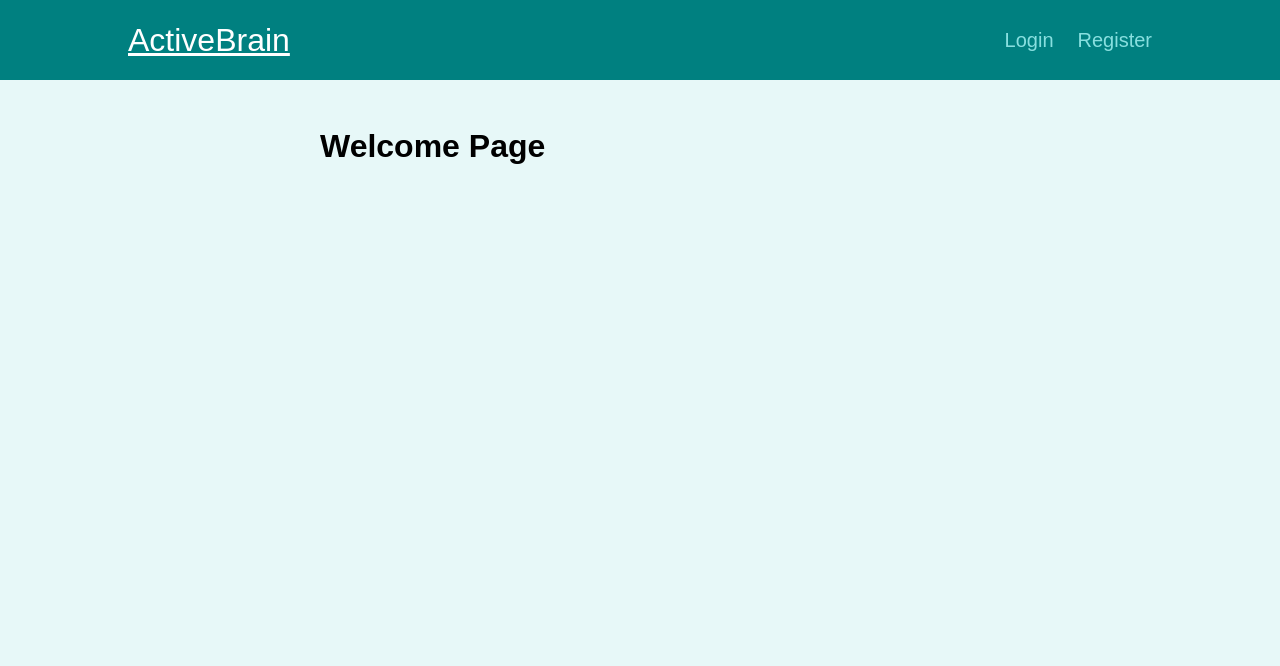
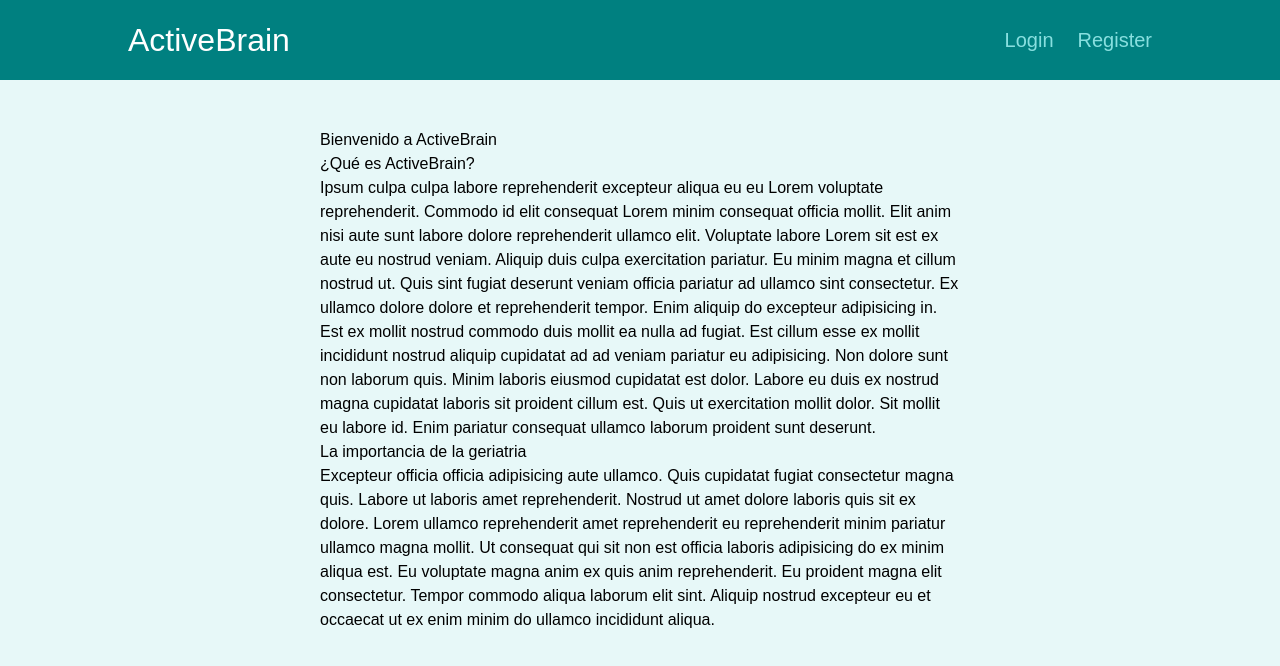
Before and after one commit to josecarlosmemo/activeBrain, a React (Create React App) app: page / in a window 1280 px wide. Shown: the top 666 px of the page. Built offline with nearby package versions, Linux system fonts and the light colour scheme.

Commit message:
Reconfig Tailwind

```diff
--- a/package.json
+++ b/package.json
@@ -35,5 +35,10 @@
       "last 1 firefox version",
       "last 1 safari version"
     ]
+  },
+  "devDependencies": {
+    "autoprefixer": "^10.4.5",
+    "postcss": "^8.4.12",
+    "tailwindcss": "^3.0.24"
   }
 }
--- /dev/null
+++ b/postcss.config.js
@@ -0,0 +1,6 @@
+module.exports = {
+  plugins: {
+    tailwindcss: {},
+    autoprefixer: {},
+  },
+}
--- a/src/App.js
+++ b/src/App.js
@@ -1,5 +1,5 @@
 import React from "react";
-import { Routes, Route, Navigate } from "react-router-dom";
+import { Routes, Route } from "react-router-dom";
 import Layout from "./components/layout/Layout";
 import Home from "./pages/Home";
 import Login from "./pages/Login";
--- /dev/null
+++ b/src/components/forms/LoginForm.js
@@ -0,0 +1,72 @@
+import React from "react";
+import useInput from "../../hooks/use-input";
+
+function LoginForm() {
+  const {
+    value: enteredEmail,
+    hasError: emailHasError,
+    isValid: emailIsValid,
+    inputBlurHandler: emailBlurHandler,
+    reset: emailReset,
+    valueChangedHandler: emailChangedHandler,
+  } = useInput((email) => email.includes("@"));
+  const {
+    value: enteredPassword,
+    hasError: passordHasError,
+    isValid: passwordIsValid,
+    inputBlurHandler: passwordBlurHandler,
+    reset: passwordReset,
+    valueChangedHandler: passwordChangedHandler,
+  } = useInput((password) => password.trim() !== "");
+
+  let isFormValid = false;
+
+  if (emailIsValid && passwordIsValid) {
+    isFormValid = true;
+  }
+
+  const submitFormHandler = (event) => {
+    event.preventDefault();
+    if (!isFormValid) {
+      return;
+    }
+
+    console.log(`Correo: ${enteredEmail}`);
+    console.log(`Contraseña: ${enteredPassword}`);
+
+    emailReset();
+    passwordReset();
+  };
+
+  return (
+    <form onSubmit={submitFormHandler}>
+      <div>
+        <label htmlFor="email">Correo Electrónico</label>
+        <input
+          id="email"
+          onChange={emailChangedHandler}
+          onBlur={emailBlurHandler}
+          value={enteredEmail}
+          type="email"
+        />
+        {emailHasError && <p>Ingrese un Correo Electrónico válido.</p>}
+      </div>
+      <div>
+        <label htmlFor="password">Contraseña</label>
+        <input
+          id="password"
+          onChange={passwordChangedHandler}
+          onBlur={passwordBlurHandler}
+          value={enteredPassword}
+          type="password"
+        />
+        {passordHasError && <p>La contraseña no puede estar vacía.</p>}
+      </div>
+      <div>
+        <button type="submit">Iniciar Sesión</button>
+      </div>
+    </form>
+  );
+}
+
+export default LoginForm;
--- a/src/components/pacientes/PacienteItem.js
+++ b/src/components/pacientes/PacienteItem.js
@@ -5,7 +5,10 @@ import Card from "../UI/Card";
 function PacienteItem(props) {
   return (
     <li>
-      <Card>{props.paciente.nombre}</Card>
+      <Card>
+        <p>{props.paciente.nombre}</p>
+        <p>{props.paciente.apellidoP}</p>
+      </Card>
     </li>
   );
 }
--- /dev/null
+++ b/src/hooks/use-input.js
@@ -0,0 +1,32 @@
+import { useState } from "react";
+
+function useInput(validateValue) {
+  const [enteredValue, setEnteredValue] = useState("");
+  const [isTocuhed, setIsTouched] = useState(false);
+
+  const valueIsValid = validateValue(enteredValue);
+  const hasError = !valueIsValid && isTocuhed;
+
+  const valueChangedHandler = (event) => {
+    setEnteredValue(event.target.value);
+  };
+  const inputBlurHandler = (event) => {
+    setIsTouched(true);
+  };
+
+  const reset = () => {
+    setEnteredValue("");
+    setIsTouched(false);
+  };
+
+  return {
+    value: enteredValue,
+    hasError,
+    isValid: valueIsValid,
+    valueChangedHandler,
+    inputBlurHandler,
+    reset,
+  };
+}
+
+export default useInput;
--- a/src/index.css
+++ b/src/index.css
@@ -1,3 +1,7 @@
+@tailwind base;
+@tailwind components;
+@tailwind utilities;
+
 * {
   box-sizing: border-box;
 }
--- a/src/pages/Login.js
+++ b/src/pages/Login.js
@@ -1,11 +1,15 @@
 import React, { Fragment } from "react";
-import { Link } from "react-router-dom";
+// import { Link } from "react-router-dom";
+import LoginForm from "../components/forms/LoginForm";
+import Card from "../components/UI/Card";
 
 function Login() {
   return (
     <Fragment>
-      <h1>Login Page</h1>
-      <Link to="/home">Home</Link>
+      <h1>Iniciar Sesión</h1>
+      <Card>
+        <LoginForm />
+      </Card>
     </Fragment>
   );
 }
--- a/src/pages/Welcome.js
+++ b/src/pages/Welcome.js
@@ -3,7 +3,43 @@ import React, { Fragment } from "react";
 function Welcome() {
   return (
     <Fragment>
-      <h1>Welcome Page</h1>
+      <h1>Bienvenido a ActiveBrain</h1>
+
+      <section>
+        <h2>¿Qué es ActiveBrain?</h2>
+        <p>
+          Ipsum culpa culpa labore reprehenderit excepteur aliqua eu eu Lorem
+          voluptate reprehenderit. Commodo id elit consequat Lorem minim
+          consequat officia mollit. Elit anim nisi aute sunt labore dolore
+          reprehenderit ullamco elit. Voluptate labore Lorem sit est ex aute eu
+          nostrud veniam. Aliquip duis culpa exercitation pariatur. Eu minim
+          magna et cillum nostrud ut. Quis sint fugiat deserunt veniam officia
+          pariatur ad ullamco sint consectetur. Ex ullamco dolore dolore et
+          reprehenderit tempor. Enim aliquip do excepteur adipisicing in. Est ex
+          mollit nostrud commodo duis mollit ea nulla ad fugiat. Est cillum esse
+          ex mollit incididunt nostrud aliquip cupidatat ad ad veniam pariatur
+          eu adipisicing. Non dolore sunt non laborum quis. Minim laboris
+          eiusmod cupidatat est dolor. Labore eu duis ex nostrud magna cupidatat
+          laboris sit proident cillum est. Quis ut exercitation mollit dolor.
+          Sit mollit eu labore id. Enim pariatur consequat ullamco laborum
+          proident sunt deserunt.
+        </p>
+      </section>
+
+      <section>
+        <h2>La importancia de la geriatria</h2>
+        <p>
+          Excepteur officia officia adipisicing aute ullamco. Quis cupidatat
+          fugiat consectetur magna quis. Labore ut laboris amet reprehenderit.
+          Nostrud ut amet dolore laboris quis sit ex dolore. Lorem ullamco
+          reprehenderit amet reprehenderit eu reprehenderit minim pariatur
+          ullamco magna mollit. Ut consequat qui sit non est officia laboris
+          adipisicing do ex minim aliqua est. Eu voluptate magna anim ex quis
+          anim reprehenderit. Eu proident magna elit consectetur. Tempor commodo
+          aliqua laborum elit sint. Aliquip nostrud excepteur eu et occaecat ut
+          ex enim minim do ullamco incididunt aliqua.
+        </p>
+      </section>
     </Fragment>
   );
 }
--- /dev/null
+++ b/tailwind.config.js
@@ -0,0 +1,7 @@
+module.exports = {
+  content: ["./src/**/*.{js,jsx,ts,tsx}"],
+  theme: {
+    extend: {},
+  },
+  plugins: [],
+};
```
Also changed, not shown: 1 other file (tests, documents, lock files or other folders).
